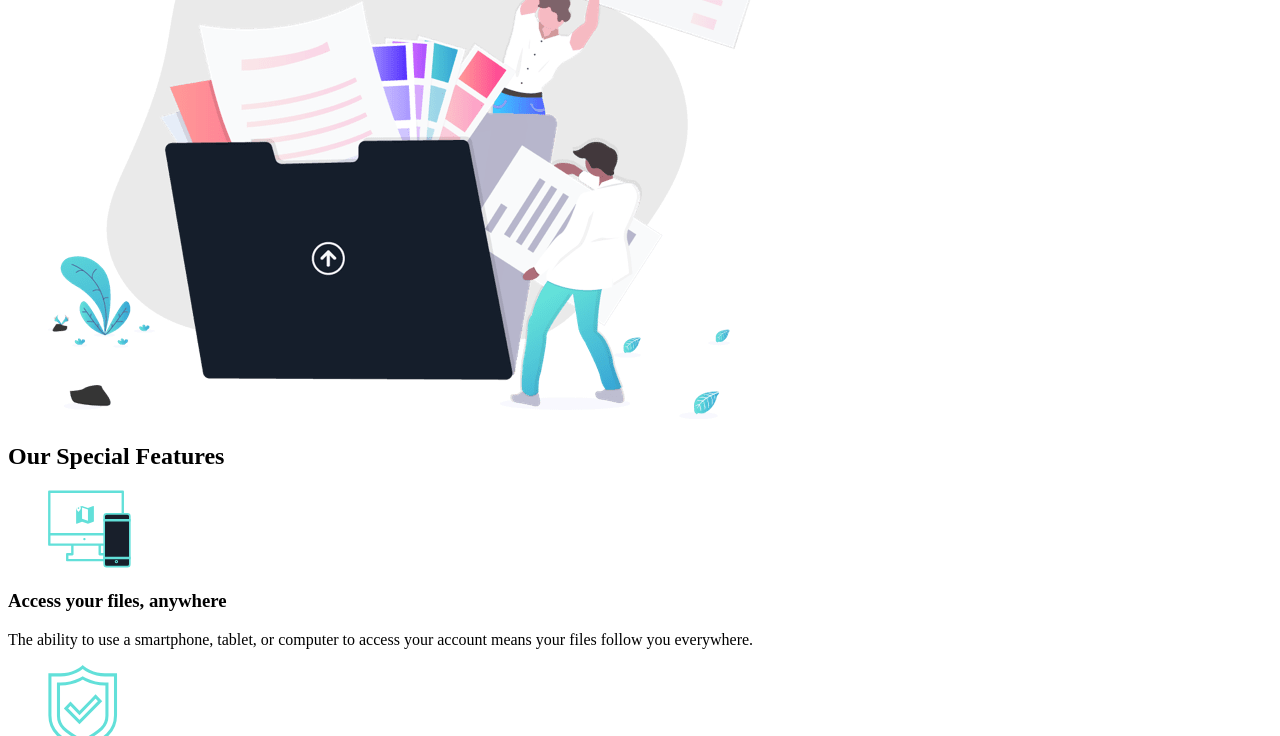
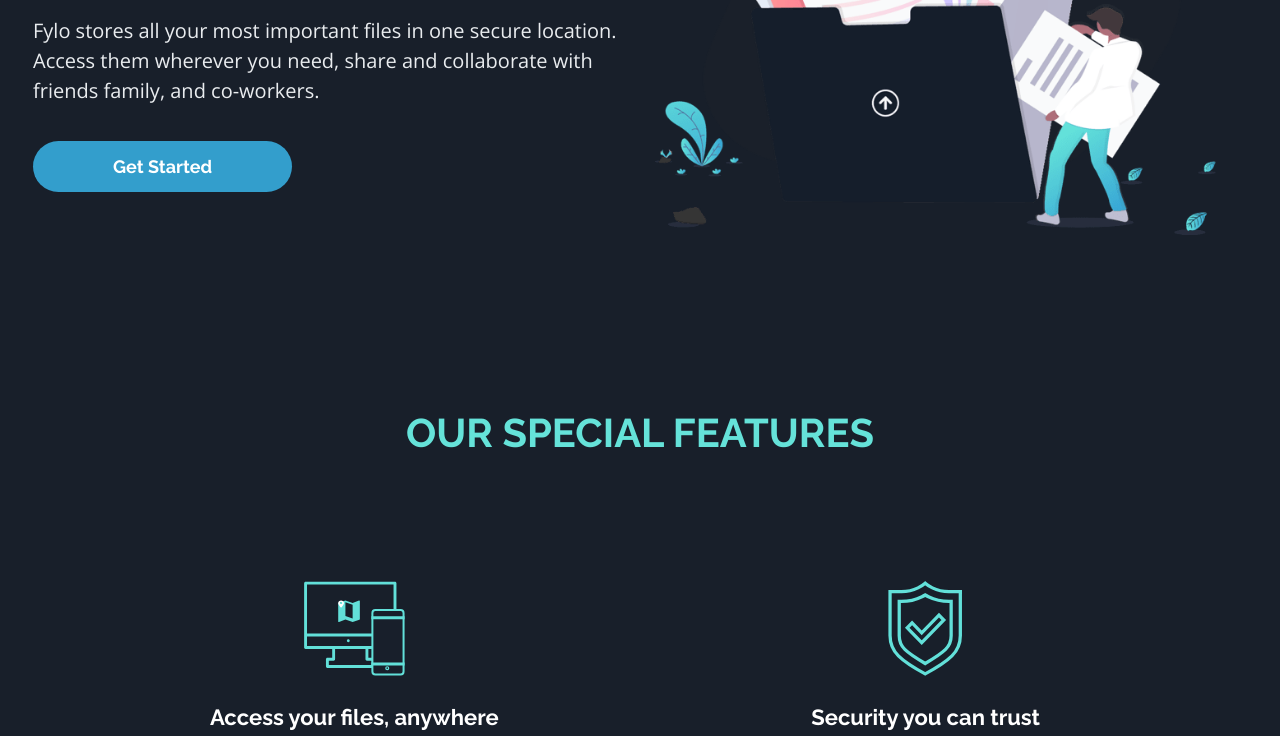
Before and after one commit to MedAkarrouch/Website--1, a plain HTML site: page index.html in a window 1280 px wide. Shown: the part 384-1120 px from the top of the page. Drawn offline with nearby package versions, Linux system fonts and the light colour scheme.

Commit message:
Update index.html

```diff
--- a/index.html
+++ b/index.html
@@ -4,7 +4,7 @@
 <head>
   <meta charset="UTF-8">
   <meta name="viewport" content="width=device-width, initial-scale=1.0">
-  <link rel="stylesheet" href="css/style.com.css">
+  <link rel="stylesheet" href="css/style.comp.css">
   <title>Fylo landing page with dark theme and features grid</title>
   <link rel="preconnect" href="https://fonts.googleapis.com">
   <link rel="preconnect" href="https://fonts.gstatic.com" crossorigin>
```
